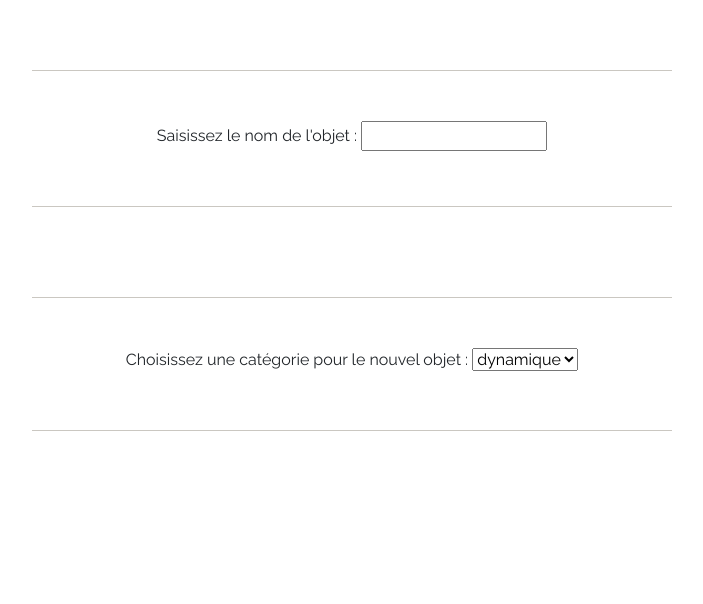
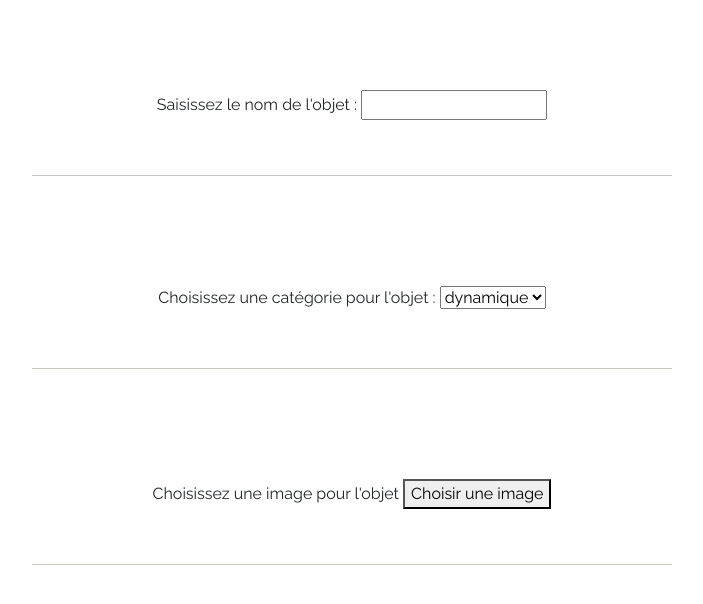
Before and after one commit to monteil41/Aphasie, a PHP site: page /admin.php in a window 1280 px wide. Shown: the part 56-660 px from the top of the page, without its empty margins (288-991 px from the left). Run offline with PHP 8.4, Linux system fonts and the light colour scheme; some libraries are stand-ins or nearby versions.

Commit message:
version 3

```diff
--- a/admin.php
+++ b/admin.php
@@ -47,19 +47,28 @@
 	</nav>
 	<div class="boxes" id="box1">
 		<div class="bloc">
+			<div class="interieur">
 				<form method="post" action="traitement.php">
 			   		<label>Saisissez le nom de l'objet</label> : <input type="text" name="nom_objet" />
 				</form>
 			</div>
+		</div>
 		<div class="bloc">
+			<div class="interieur">
 				<form>
-				<label for="Jour">Choisissez une catégorie pour le nouvel objet :</label>
+					<label for="Jour">Choisissez une catégorie pour l'objet :</label>
 			            <select name="categorie_objet" id="categorie_objet" />
 			                <option value="1">dynamique</option>
 			                <option value="2">dynamique</option>
 			                <option value="3">dynamique</option>
 			            </select>
 			    </form>
+			</div>
+		</div>
+		<div class="bloc">
+			<div class="interieur">
+				<label>Choisissez une image pour l'objet</label> <button> Choisir une image</button>
+			</div>
 		</div>
 	</div>
 	<div class="boxes" id="box2">
--- a/style.css
+++ b/style.css
@@ -80,19 +80,19 @@ div.row img{
 div.bloc{
 	padding-bottom: 20px;
 	padding-top: 20px;
-	margin-top: 50px;
-	margin-bottom: 50px;
+	margin-top: 20px;
+	margin-bottom: 20px;
 	font-family: 'Raleway', sans-serif;
 
 }
 
-div.bloc form{
+div.interieur{
 	width: 50%;
 	margin-left: auto;
 	margin-right: auto;
 	margin-bottom: auto;
 	text-align: center;
-	border-top:0.5px solid #cac7c1;
+
 	border-bottom:0.5px solid #cac7c1;
 	padding-top: 50px;
 	padding-bottom: 50px;
```
Lines whose indentation alone changed are shown as unchanged.
